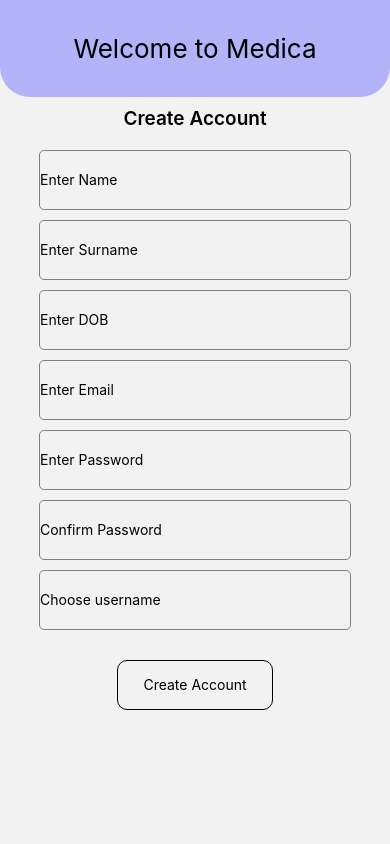
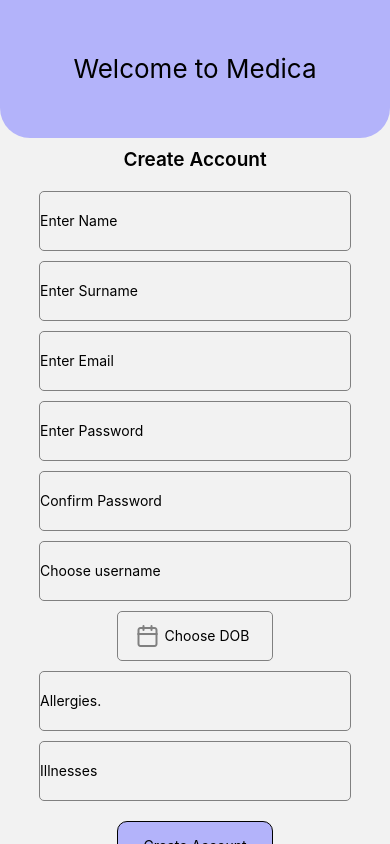
Before and after one commit to Obed47/medicaMobile, a React Native app: screen /createAccount in a window 390 px wide. Built offline with nearby package versions, Linux system fonts and the light colour scheme.

Commit message:
date picker added

```diff
--- a/package.json
+++ b/package.json
@@ -11,10 +11,12 @@
   },
   "dependencies": {
     "@babel/preset-env": "^7.1.6",
+    "@react-native-community/datetimepicker": "^8.2.0",
     "@react-navigation/bottom-tabs": "^7.1.3",
     "@react-navigation/native": "^7.0.9",
     "@react-navigation/stack": "^7.0.14",
     "axios": "^1.7.9",
+    "dayjs": "^1.11.13",
     "expo": "~52.0.11",
     "expo-status-bar": "~2.0.0",
     "leaflet": "^1.9.4",
@@ -32,6 +34,7 @@
     "react-native-onboarding-swiper": "^1.3.0",
     "react-native-safe-area-context": "^4.14.0",
     "react-native-screens": "^4.3.0",
+    "react-native-ui-datepicker": "^2.0.4",
     "react-native-vector-icons": "^10.2.0"
   },
   "devDependencies": {
--- a/screens/createAccount.jsx
+++ b/screens/createAccount.jsx
@@ -4,11 +4,15 @@ import {
   View,
   TextInput,
   TouchableOpacity,
+  Image,
 } from "react-native";
 import axios from "axios";
 import React from "react";
+import DatePicker from "react-native-ui-datepicker";
 import { useState } from "react";
 import { ScrollView } from "react-native-gesture-handler";
+import dayjs from "dayjs";
+import Feather from "@expo/vector-icons/Feather";
 const CreateAccount = ({ navigation }) => {
   const [visible, setVisible] = useState(false);
   const [pass, setPass] = useState("");
@@ -17,9 +21,15 @@ const CreateAccount = ({ navigation }) => {
   const [surname, setSurname] = useState("");
   const [email, setEmail] = useState("");
   const [username, setUsername] = useState("");
-  const [dob, setDob] = useState("");
+  const [dob, setDob] = useState(dayjs());
+  const [illnesses, setIllnesses] = useState("");
+  const [allergies, setAlllergies] = useState("");
+  const [showDate, setShowDate] = useState(false);
   const handleSetVisible = () => {
     setVisible(!visible);
+  };
+  const handleShowDate = () => {
+    setShowDate(!showDate);
   };
 
   const handlePost = () => {
@@ -28,6 +38,8 @@ const CreateAccount = ({ navigation }) => {
       .post("https://httpbin.org/post", {
         first_name: name,
         last_name: surname,
+        maladie_heriditaire: illnesses,
+        allergies: allergies,
         date_naissance: dob,
         add_email: email,
         username: username,
@@ -68,11 +80,6 @@ const CreateAccount = ({ navigation }) => {
           style={styles.field}
         />
         <TextInput
-          placeholder="Enter DOB"
-          onChangeText={(e) => setDob(e)}
-          style={styles.field}
-        />
-        <TextInput
           placeholder="Enter Email"
           onChangeText={(e) => setEmail(e)}
           style={styles.field}
@@ -92,10 +99,42 @@ const CreateAccount = ({ navigation }) => {
         <TextInput
           placeholder="Choose username"
           onChangeText={(e) => setUsername(e)}
-          secureTextEntry={true}
+          secureTextEntry={false}
           style={styles.field}
         />
-        <TouchableOpacity style={styles.button} onPress={() => handlePost()}>
+        <TouchableOpacity
+          style={styles.calendarButton}
+          onPress={() => handleShowDate()}
+        >
+          <Feather name="calendar" size={24} color="gray" />
+          <Text style={{ padding: 5 }}>Choose DOB</Text>
+        </TouchableOpacity>
+        {showDate && (
+          <DatePicker
+            mode="single"
+            onChange={(e) => setDob(e.date)}
+            date={dob}
+            visible={false}
+          />
+        )}
+        <TextInput
+          placeholder="Allergies."
+          onChangeText={(e) => setAlllergies(e)}
+          secureTextEntry={false}
+          style={styles.field}
+        />
+        <TextInput
+          placeholder="Illnesses"
+          onChangeText={(e) => setIllnesses(e)}
+          secureTextEntry={false}
+          style={styles.field}
+        />
+        <TouchableOpacity
+          style={styles.button}
+          onPress={() => {
+            handlePost(), navigation.navigate("initial");
+          }}
+        >
           <Text style={styles.buttonText}>Create Account</Text>
         </TouchableOpacity>
       </View>
@@ -107,7 +146,7 @@ export default CreateAccount;
 
 const styles = StyleSheet.create({
   header: {
-    height: "15%",
+    height: "18%",
     backgroundColor: "#B3B3FA",
     borderBottomLeftRadius: 30,
     borderBottomRightRadius: 30,
@@ -140,8 +179,20 @@ const styles = StyleSheet.create({
     textAlign: "center",
     borderWidth: 1,
     height: 50,
-    marginTop: 30,
+    marginTop: 20,
     borderRadius: 10,
     elevation: 1,
+    backgroundColor: "#B3B3FA",
+  },
+  calendarButton: {
+    flexDirection: "row",
+    alignItems: "center",
+    borderWidth: 1,
+    width: "40%",
+    height: 50,
+    marginTop: 10,
+    justifyContent: "center",
+    borderRadius: 5,
+    borderColor: "gray",
   },
 });
```
Also changed, not shown: 1 other file (tests, documents, lock files or other folders).
